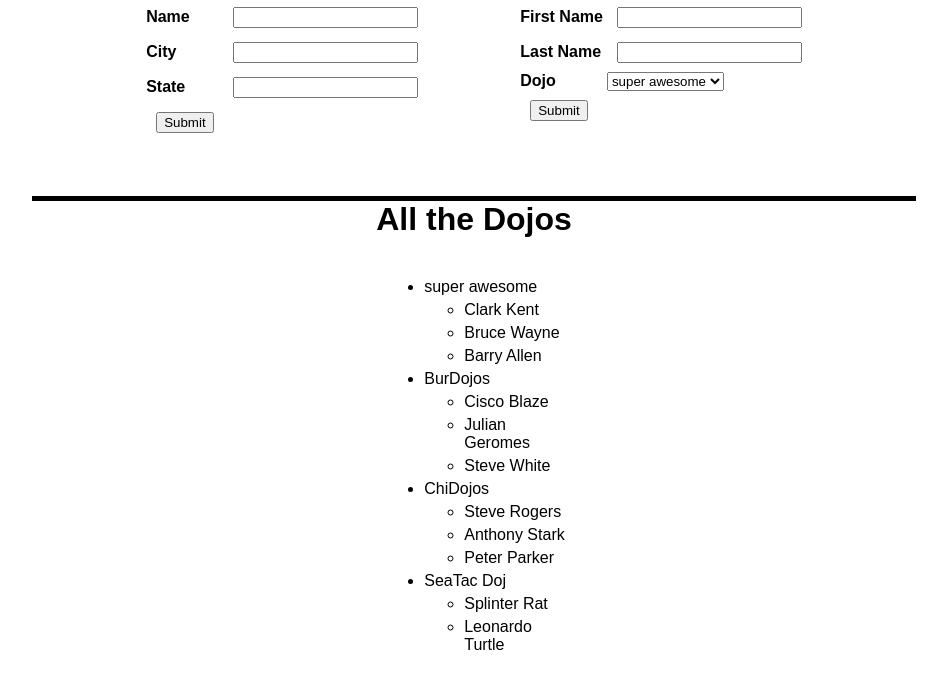
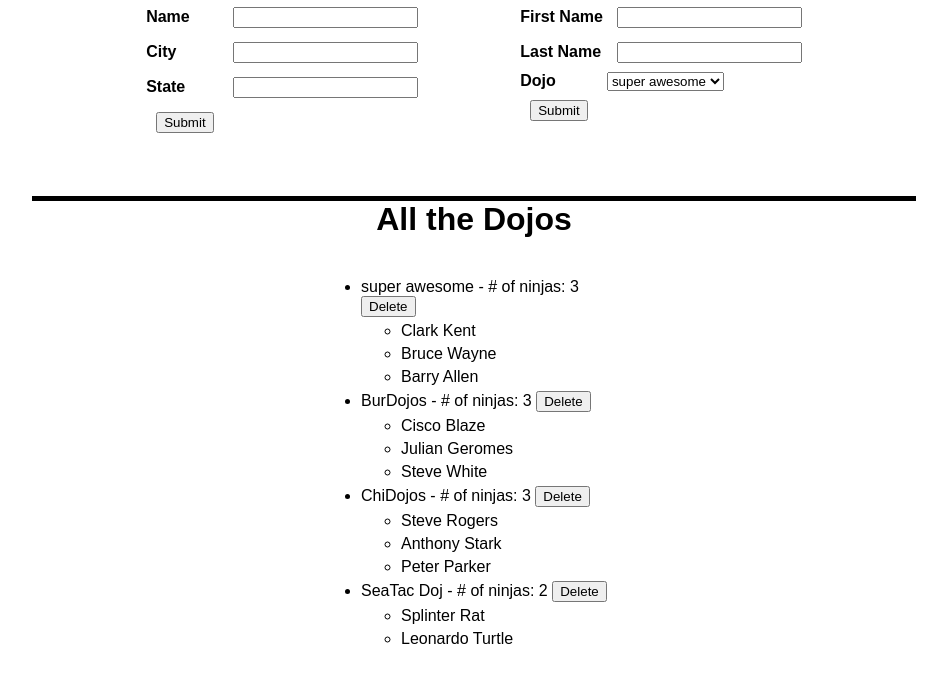
Before and after one commit to leongus1/dojos_and_ninjas, a Django app: page / in a window 1280 px wide. Shown: the part 116-800 px from the top of the page, without its empty margins (166-1113 px from the left). Run offline with Django 3.2, Linux system fonts and the light colour scheme; data comes from the database, SQL or seed files in the repository; both versions use the stored data as it was after the commit; lists and menus that the app fills with data are empty.

Commit message:
added delete dojo and # of ninjas in each dojo

```diff
--- a/dojo_ninjas_app/static/css/style.css
+++ b/dojo_ninjas_app/static/css/style.css
@@ -27,6 +27,10 @@
     margin: 40px auto;
 }
 
+a{
+    width: 50%;
+}
+
 input{
     margin: 5px;
     margin-left: 10px;
@@ -51,7 +55,7 @@
 
 #dojo_list{
     text-align: left;
-    width: 15%;
+    width: 25%;
     margin: auto;
 }
 
--- a/dojo_ninjas_app/templates/index.html
+++ b/dojo_ninjas_app/templates/index.html
@@ -74,7 +74,7 @@
         <div id="dojo_list">
             <ul>
                 {% for dojo in dojos%}
-                    <li>{{dojo.name}}</li>
+                    <li>{{dojo.name}} - # of ninjas: {{dojo.ninjas.count}} <a href="/delete/{{dojo.id}}/"><button>Delete</button></a> </li>
                         <ul>
 
                     {% for student in dojo.ninjas.all %}
--- a/dojo_ninjas_app/urls.py
+++ b/dojo_ninjas_app/urls.py
@@ -5,4 +5,5 @@
     path('', views.index),
     path('dojos/', views.add_dojo),
     path('ninjas/', views.add_ninja),
+    path('delete/<int:id>/', views.delete)
 ]
--- a/dojo_ninjas_app/views.py
+++ b/dojo_ninjas_app/views.py
@@ -18,3 +18,9 @@
     # dojo=request.POST['dojo']
     ninjas.objects.create(first_name=request.POST['first_name'], last_name=request.POST['last_name'], dojo=dojos.objects.get(id=request.POST['dojo']) )
     return redirect('/')
+
+def delete(request, id):
+    thisDojo = dojos.objects.get(id=id)
+    thisDojo.delete()
+    return redirect('/')
+    # return HttpResponse('delete path working')
```
Also changed, not shown: db.sqlite3.
